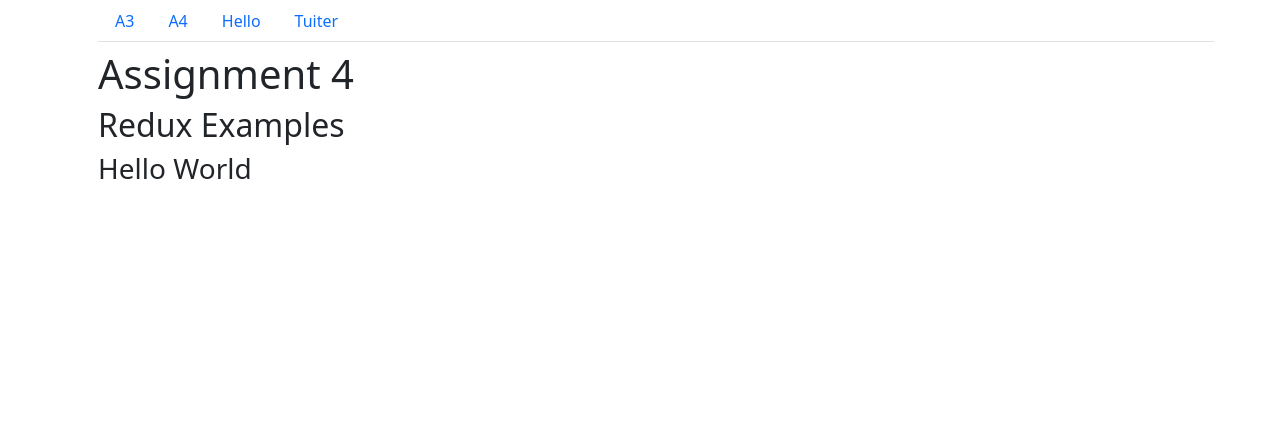
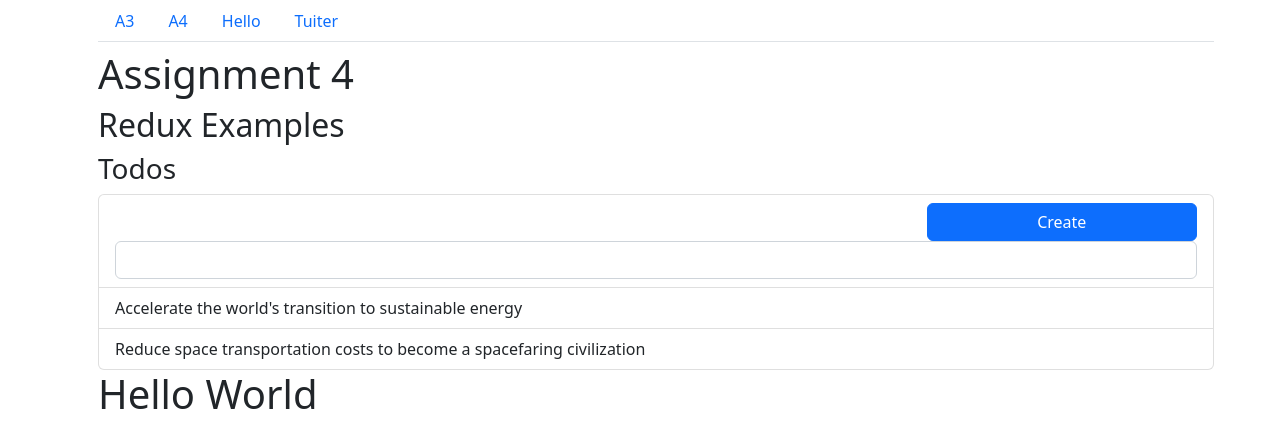
Before and after one commit to trcream/tuiter-react-web-app, a React (Create React App) app: page /labs/a4 in a window 1280 px wide. Shown: the top 448 px of the page. Built offline with nearby package versions, Linux system fonts and the light colour scheme.

Commit message:
Finished up to page 6 of the lab. Just finished the add CRUD operation

```diff
--- a/src/labs/a4/redux-examples/hello-redux-example-component.js
+++ b/src/labs/a4/redux-examples/hello-redux-example-component.js
@@ -1,7 +1,8 @@
 import React from "react";
 import { useSelector } from "react-redux";
 const HelloReduxExampleComponent = () => {
-  const message = useSelector((hello) => hello.message);
-  return <h3>{message}</h3>;
+  const message = useSelector((state) => state.hello.message);
+  return <h1>{message}</h1>;
 };
+
 export default HelloReduxExampleComponent;
--- a/src/labs/a4/redux-examples/index.js
+++ b/src/labs/a4/redux-examples/index.js
@@ -1,14 +1,17 @@
 import React from "react";
 import HelloReduxExampleComponent from "./hello-redux-example-component";
 import hello from "./reducers/hello";
-import { createStore } from "redux";
+import todos from "./reducers/todos-reducer";
 import { Provider } from "react-redux";
-const store = createStore(hello);
+import { configureStore } from "@reduxjs/toolkit";
+import Todos from "./todos-component";
+const store = configureStore({ reducer: { hello, todos } });
 const ReduxExamples = () => {
   return (
     <Provider store={store}>
       <div>
         <h2>Redux Examples</h2>
+        <Todos />
         <HelloReduxExampleComponent />
       </div>
     </Provider>
--- /dev/null
+++ b/src/labs/a4/redux-examples/reducers/todos-reducer.js
@@ -0,0 +1,33 @@
+import { createSlice } from "@reduxjs/toolkit";
+const initialTodos = [
+  {
+    _id: "123",
+    do: "Accelerate the world's transition to sustainable energy",
+    done: false,
+  },
+  {
+    _id: "234",
+    do: "Reduce space transportation costs to become a spacefaring civilization",
+    done: false,
+  },
+];
+const todosSlice = createSlice({
+  name: "todos",
+  // The initial state will be an array of todos
+  initialState: initialTodos,
+  reducers: {
+    // The addTodo action will add a new todo to the array
+    addTodo(state, action) {
+      state.push({
+        // Using the current time as a unique id
+        _id: new Date().getTime(),
+        // todo text passed as payload
+        do: action.payload.do,
+        done: false,
+      });
+    },
+  },
+});
+
+export const { addTodo } = todosSlice.actions;
+export default todosSlice.reducer;
--- /dev/null
+++ b/src/labs/a4/redux-examples/todos-component.js
@@ -0,0 +1,58 @@
+import React, { useState } from "react";
+import { useDispatch, useSelector } from "react-redux";
+import { addTodo } from "./reducers/todos-reducer";
+
+const Todos = () => {
+  // Access the todos state from the store
+  const todos = useSelector((state) => state.todos);
+  // Create a local state to hold the todo being typed
+  const [todo, setTodo] = useState({ do: "" });
+
+  // Access the dispatch function
+  const dispatch = useDispatch();
+  // Handle the click event for the create todo button
+  const createTodoClickHandler = () => {
+    // Dipatch the addtodo action to the store to update the state with the new todo
+    dispatch(addTodo(todo));
+    // Clearing the local state
+    setTodo({ do: "" });
+  };
+
+  // Handle the change event for the todo input
+  const todoChangeHandler = (event) => {
+    // Get the value from the input
+    const doValue = event.target.value;
+    // Create a new todo object
+    const newTodo = {
+      do: doValue,
+    };
+    // Set the local state
+    setTodo(newTodo);
+  };
+
+  return (
+    <>
+      <h3>Todos</h3>
+      <ul className="list-group">
+        <li className="list-group-item">
+          <button
+            onClick={createTodoClickHandler}
+            className="btn btn-primary w-25
+                          float-end"
+          >
+            Create
+          </button>
+          <input
+            onChange={todoChangeHandler}
+            value={todo.do}
+            className="form-control"
+          />
+        </li>
+        {todos.map((todo) => (
+          <li className="list-group-item">{todo.do}</li>
+        ))}
+      </ul>
+    </>
+  );
+};
+export default Todos;
```
